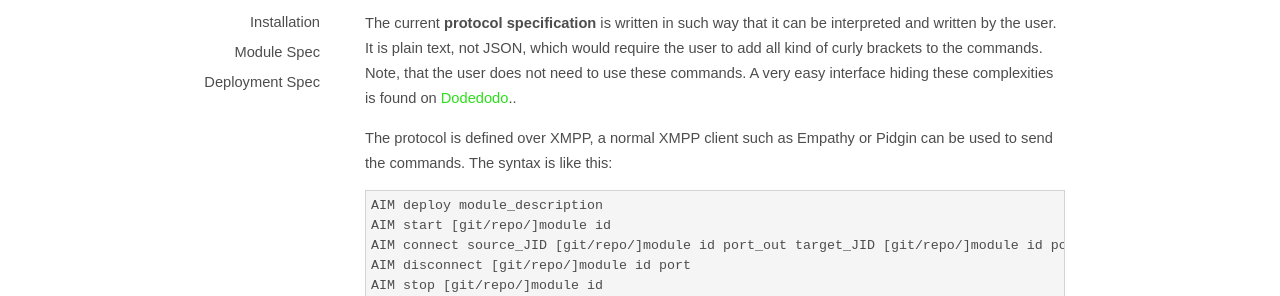
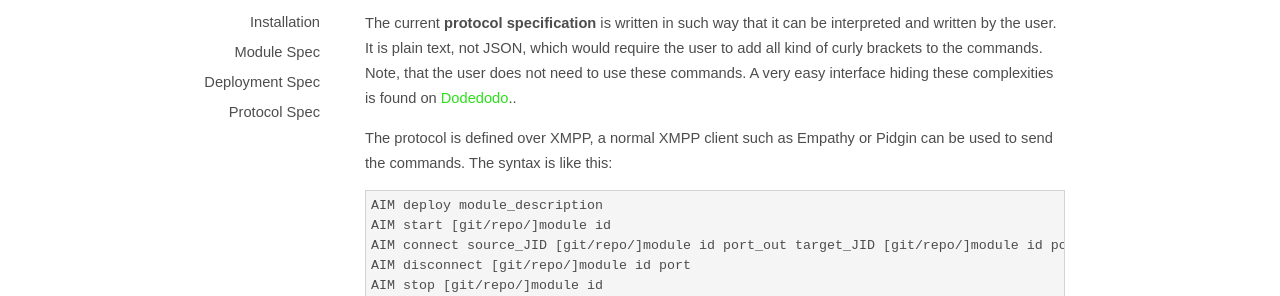
Before and after one commit to dobots/aim, a Jekyll site: the page built from protocol_spec.md, in a window 1280 px wide. Shown: the part 270-566 px from the top of the page. Built offline with Jekyll 4.4.1, drawn with Linux system fonts in a browser that asks for light colours.

Commit message:
Add ref to protocol spec

```diff
--- a/_layouts/default.html
+++ b/_layouts/default.html
@@ -35,6 +35,7 @@
       <li><a class="nav" href="install.html">Installation</a></li>
       <li><a class="nav" href="module_spec.html">Module Spec</a></li>
       <li><a class="nav" href="deployment_spec.html">Deployment Spec</a></li>
+      <li><a class="nav" href="protocol_spec.html">Protocol Spec</a></li>
     </ul>
   </li>
 </ul>
```
